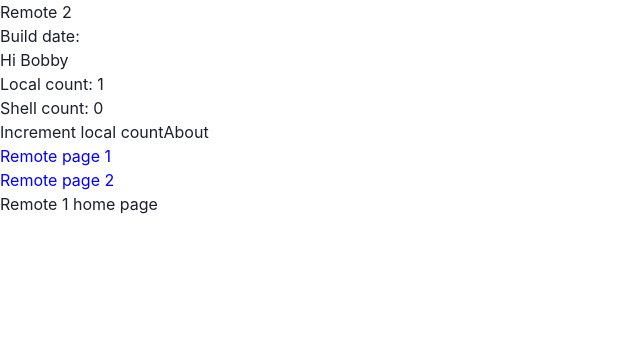
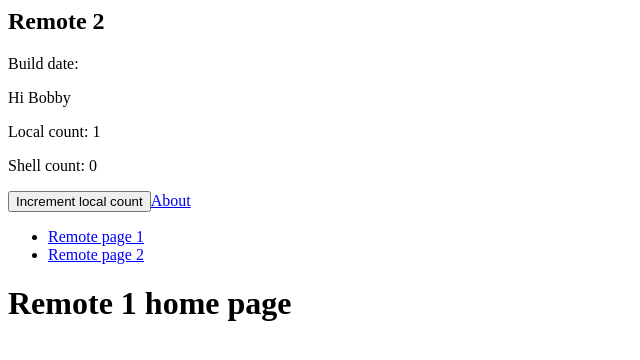
Before and after one commit to coryhouse/remote-2, a React app: page / in a window 1280 px wide. Shown: the top 360 px of the page, without its empty margins (0-640 px from the left). Built offline with nearby package versions, Linux system fonts and the light colour scheme.

Commit message:
Remove chakra

```diff
--- a/package.json
+++ b/package.json
@@ -24,10 +24,6 @@
     "deploy": "cd dist && surge --domain grey-whip.surge.sh"
   },
   "dependencies": {
-    "@chakra-ui/react": "2.3.6",
-    "@emotion/react": "^11.7.1",
-    "@emotion/styled": "^11.6.0",
-    "framer-motion": "^5.6.0",
     "react": "^18.2.0",
     "react-dom": "^18.2.0",
     "react-error-boundary": "^3.1.3",
--- a/src/bootstrap.tsx
+++ b/src/bootstrap.tsx
@@ -1,12 +1,9 @@
 import { createRoot } from "react-dom/client";
-import { ChakraProvider } from "@chakra-ui/react";
 import App from "./App";
 import { BrowserRouter } from "react-router-dom";
 
 createRoot(document.getElementById("root") as HTMLElement).render(
-  <ChakraProvider>
-    <BrowserRouter>
-      <App />
-    </BrowserRouter>
-  </ChakraProvider>
+  <BrowserRouter>
+    <App />
+  </BrowserRouter>
 );
```
Also changed, not shown: 1 other file (tests, documents, lock files or other folders).
